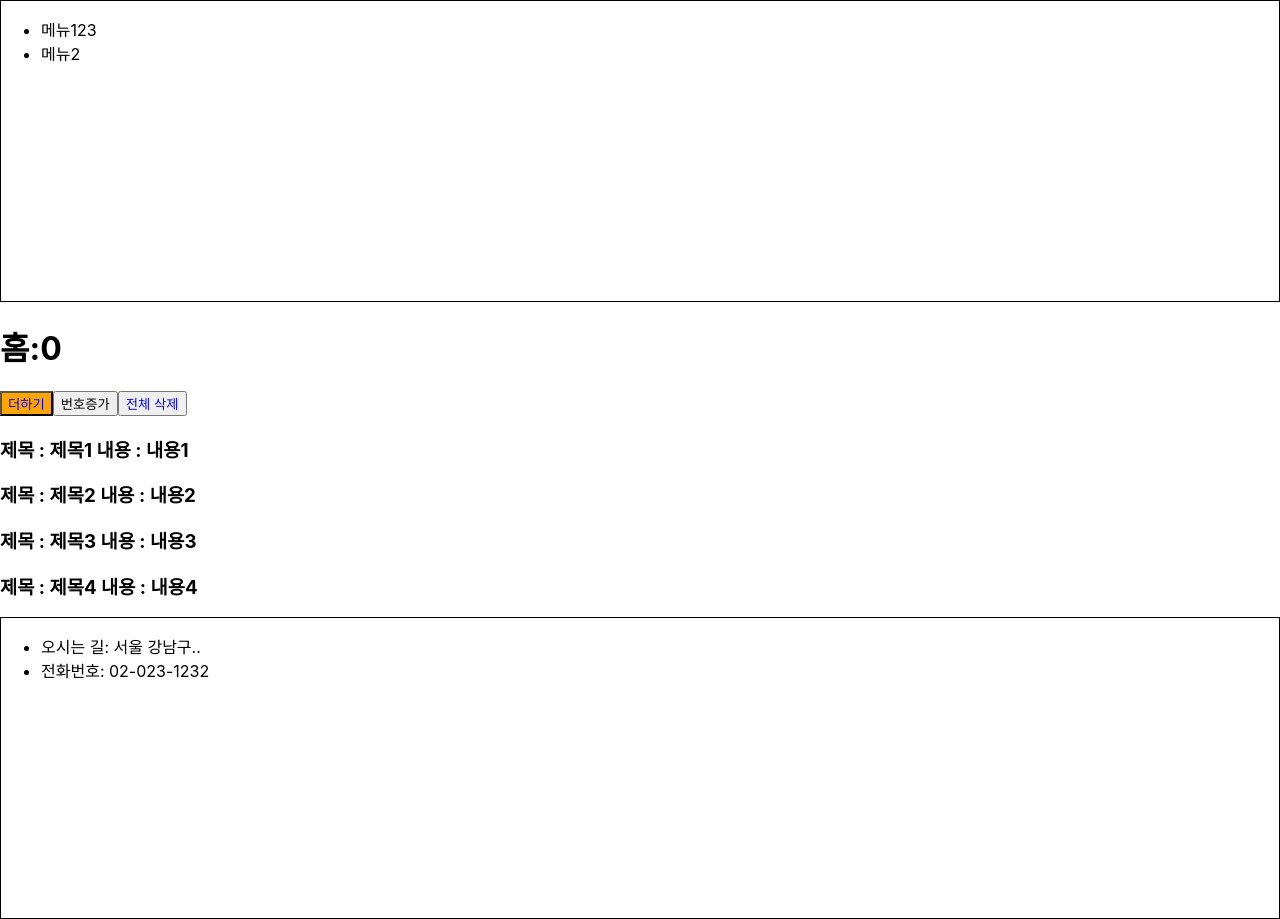
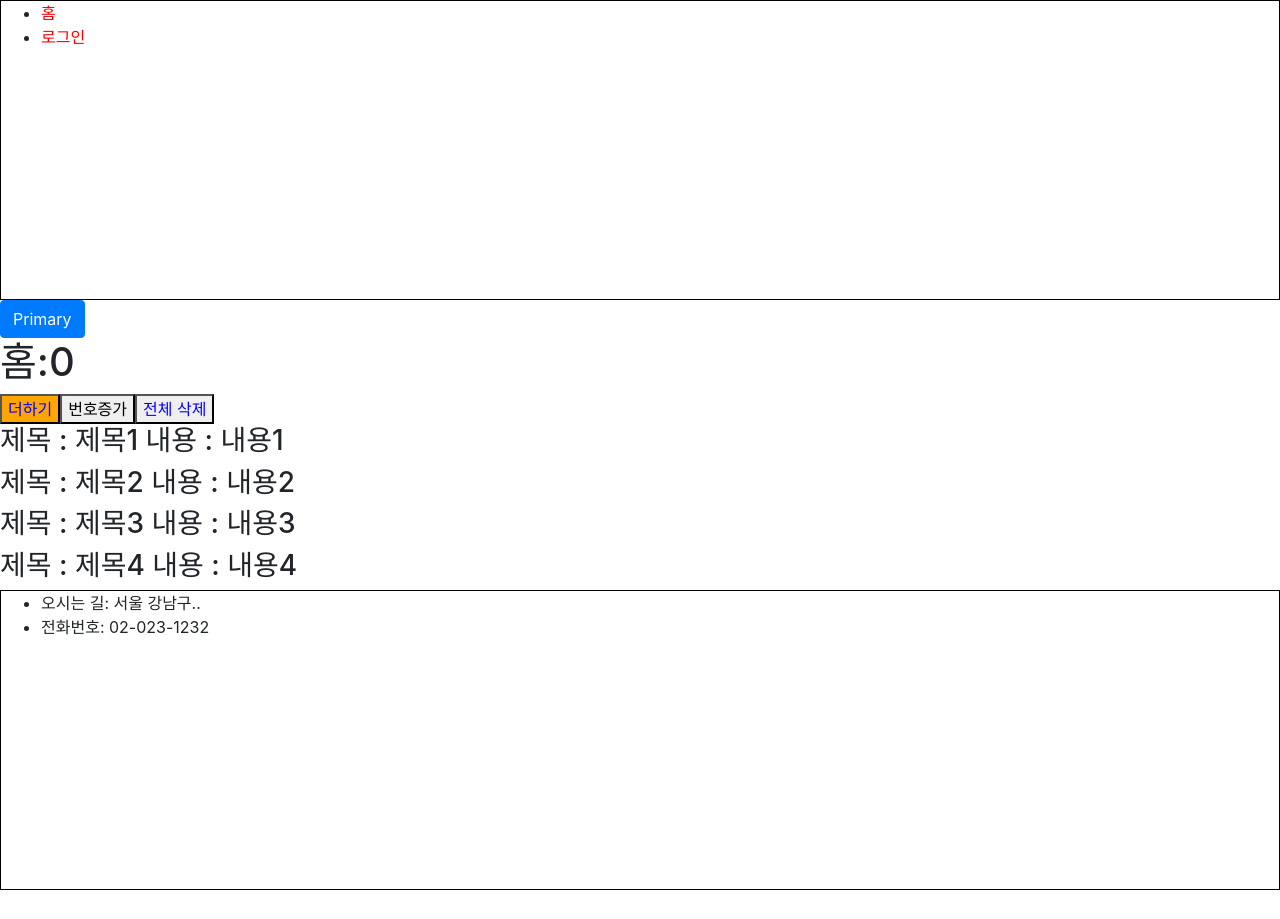
Before and after one commit to DuhanMo/react-study, a React (Create React App) app in the folder my-app/: page / in a window 1280 px wide. After the commit the page ends 890 px from the top, so only its background shows below. Built offline with nearby package versions, Linux system fonts and the light colour scheme.

Commit message:
Add bootstrap into index.js

```diff
--- a/my-app/package.json
+++ b/my-app/package.json
@@ -6,8 +6,11 @@
     "@testing-library/jest-dom": "^5.11.4",
     "@testing-library/react": "^11.1.0",
     "@testing-library/user-event": "^12.1.10",
+    "bootstrap": "^4.6.0",
     "react": "^17.0.1",
+    "react-bootstrap": "^1.5.1",
     "react-dom": "^17.0.1",
+    "react-router-dom": "^5.2.0",
     "react-scripts": "4.0.3",
     "styled-components": "^5.2.1",
     "web-vitals": "^1.0.1"
--- a/my-app/src/App.js
+++ b/my-app/src/App.js
@@ -1,92 +1,17 @@
-import logo from './logo.svg';
-import './App.css';
-import reactDom from 'react-dom';
-import { useState } from 'react';
-import Sub from './Sub';
+import { Route } from 'react-router';
+import Footer from './components/Footer';
+import Header from './components/Header';
+import HomePage from './pages/HomePage';
+import LoginPage from './pages/LoginPage';
 
-// 0. React 엔진 - 데이터 변경감지해서 UI 그려주는 엔진
-// 1. 실행과정 (index.html) -SPA
-// 2. 문법
-
-// (1) return 시에 하나의 Dom만 리턴할 수 있음
-// (2) 변수선언은 let 혹은 const로만 해야함
-// (3) if사용 불가능 -> 삼항연산자
-// (4) 조건부 렌더링(조건 && 값(true))
-// (5) css 디자인
-// - 내부에 적는 방법
-// - 외부 파일에 적는 방법
-// - 라이브러리 사용 (부트스트랩, component-styled)
-// (6) 리액트를 최적화 해주려면 깊은복사를 해야함, (부모 자식 컴포넌트를 다시그리는지에대한 연산 ,..)
-
-// function App() {
-
-//   const mystyle = {
-//     color: 'red',
-//   };
-//   return (
-//     <div>
-//       <div style={mystyle}>안녕! {a === 10 ? '10이맞음' : '10이 아님'}</div>
-//       <h1 className="box-style">해딩태그 {b === 20 && '20입니다.'}</h1>
-//       <hr />
-//     </div>
-//   );
-// }
-
-// function App() {
-//   let list = [1, 2, 3];
-
-//   // let number = 1; // 상태변수 , 상태값은 아님
-//   // 상태값으로 만든 후 리액트엔진이 관리하게 하려면
-//   const [number, setNumber] = useState(1); // React안에 hooks 라이브러리를 쓴 것. 상태값이 됨. UI와 동기화가 되어있음
-//   const add = () => {
-//     // number++ 사용불가 , setNumber로만 number변수 제어 가능
-//     setNumber(number + 1); // React한테 'number값 변경할게' 라고 요청하는 것.
-//     console.log('add', number);
-//   };
-//   const init = () => {
-//     setNumber(0);
-//     console.log('init', number);
-//   };
-//   // 랜더링 시점 = 상태값 변경될 때
-//   return (
-//     <div>
-//       <h1>숫자: {number}</h1>
-//       {/* 함수를 넣을때는 바인딩만 한다 ( ()를 넣으면 안됨 ) */}
-//       <button onClick={add}>더하기</button>
-//       <Sub />
-//       <br></br>
-//       <button onClick={init}>초기화</button>
-//     </div>
-//   );
-// }
-
-// 문제
+//라우팅을 여기서
 function App() {
-  console.log('App 실행됨');
-  // 다운로드 받음
-  const [num, setNum] = useState(5);
-
-  let sample = [
-    { id: 1, name: '홍길동' },
-    { id: 2, name: '장보고' },
-    { id: 3, name: '궁예' },
-    { id: 4, name: '견원' },
-  ];
-  const [users, setUsers] = useState(sample); // 레퍼런스 변경되야 동작!
-  const download = () => {
-    // fetch().then().then();
-    console.log(sample);
-    setUsers([...sample, { id: num, name: '조자룡' }]);
-    setNum(num + 1);
-  };
   return (
     <div>
-      <button onClick={download}>다운로드</button>
-      {users.map((u) => (
-        <l1>
-          {u.id} : {u.name},
-        </l1>
-      ))}
+      <Header />
+      <Route path="/" exact={true} component={HomePage} />
+      <Route path="/login/:id" exact={true} component={LoginPage} />
+      <Footer />
     </div>
   );
 }
--- a/my-app/src/App_component.js
+++ /dev/null
@@ -1,15 +0,0 @@
-// import styled from 'styled-components';
-import Footer from './components/Footer';
-import Header from './components/Header';
-import Login from './components/login/Login';
-import HomePage from './pages/HomePage';
-import LoginPage from './pages/LoginPage';
-function App() {
-  return (
-    <div>
-      <HomePage />
-    </div>
-  );
-}
-
-export default App;
--- a/my-app/src/components/Header.js
+++ b/my-app/src/components/Header.js
@@ -1,4 +1,5 @@
 import React from 'react';
+import { Link } from 'react-router-dom';
 import styled from 'styled-components';
 
 // 하나의 컴포넌트를 생성 (재사용)
@@ -9,14 +10,21 @@ const HeaderList = styled.div`
   border: 1px solid black;
   height: 300px;
 `;
-
+// styled component 상속
+const StyledHeadLink = styled(Link)`
+  color: red;
+`;
 function Header(props) {
   return (
     <div>
       <HeaderList>
         <ul>
-          <li>메뉴123</li>
-          <li>메뉴2</li>
+          <li>
+            <StyledHeadLink to="/">홈</StyledHeadLink>
+          </li>
+          <li>
+            <StyledHeadLink to="/login/10">로그인</StyledHeadLink>
+          </li>
         </ul>
       </HeaderList>
     </div>
--- a/my-app/src/components/home/Home.js
+++ b/my-app/src/components/home/Home.js
@@ -1,4 +1,5 @@
 import React from 'react';
+import { Button } from 'react-bootstrap';
 import styled from 'styled-components';
 
 const StyledDeleteButton = styled.button`
@@ -17,6 +18,7 @@ const Home = (props) => {
 
   return (
     <div>
+      <Button variant="primary">Primary</Button>
       <h1>홈:{number}</h1>
       <StyledAddButton user={user}>더하기</StyledAddButton>
       <button onClick={() => setNumber(number + 1)}>번호증가</button>
--- a/my-app/src/index.js
+++ b/my-app/src/index.js
@@ -1,24 +1,18 @@
 import React from 'react';
-import ReactDOM from 'react-dom';
+import ReactDom from 'react-dom';
 import './index.css';
-
-import App_useEffect from './App_useEffect';
-import App_useMemo from './App_useMemo';
-import reportWebVitals from './reportWebVitals';
 import App from './App';
-import App_useRef from './App_useRef';
-import App_component from './App_component';
-
-ReactDOM.render(
-  // <App />,
-  // <App_useEffect />,
-  // <App_useMemo />,
-  // <App_useRef />,
-  <App_component />,
-  document.getElementById('root'),
+import { BrowserRouter } from 'react-router-dom';
+import 'bootstrap/dist/css/bootstrap.min.css';
+ReactDom.render(
+  <React.StrictMode>
+    <BrowserRouter>
+      <App />
+    </BrowserRouter>
+  </React.StrictMode>,
+  document.querySelector('#root'),
 );
-
-// If you want to start measuring performance in your app, pass a function
-// to log results (for example: reportWebVitals(console.log))
-// or send to an analytics endpoint. Learn more: https://bit.ly/CRA-vitals
-reportWebVitals();
+// <App_useEffect />,
+// <App_useMemo />,
+// <App_useRef />,
+// <AppUseState />,
--- a/my-app/src/pages/HomePage.js
+++ b/my-app/src/pages/HomePage.js
@@ -26,7 +26,6 @@ const HomePage = () => {
 
   return (
     <div>
-      <Header />
       {/* 넘어간 데이터를 (여기선 boards) props라고 한다 */}
       <Home
         boards={boards}
@@ -35,7 +34,6 @@ const HomePage = () => {
         setNumber={setNumber}
         user={user}
       />
-      <Footer />
     </div>
   );
 };
--- a/my-app/src/pages/LoginPage.js
+++ b/my-app/src/pages/LoginPage.js
@@ -1,14 +1,13 @@
 import React from 'react';
-import Footer from '../components/Footer';
-import Header from '../components/Header';
 import Login from '../components/login/Login';
 
-const LoginPage = () => {
+const LoginPage = (props) => {
+  const { history } = props;
+
   return (
     <div>
-      <Header />
+      <button onClick={() => history.push('/')}>뒤로가기</button>
       <Login />
-      <Footer />
     </div>
   );
 };
```
Also changed, not shown: my-app/src/AppUseState.js (added, +94 -0 lines), 2 other files (tests, documents, lock files or other folders).
